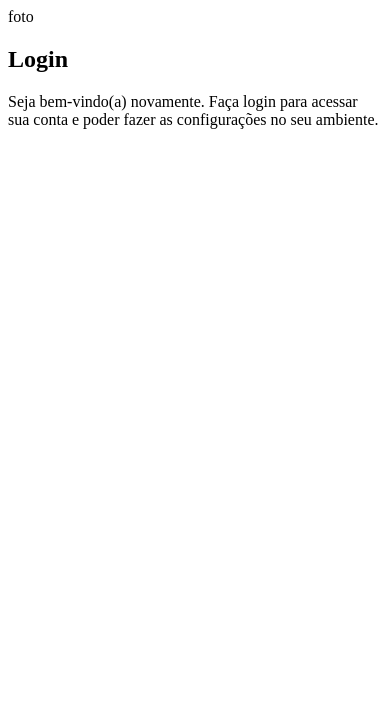
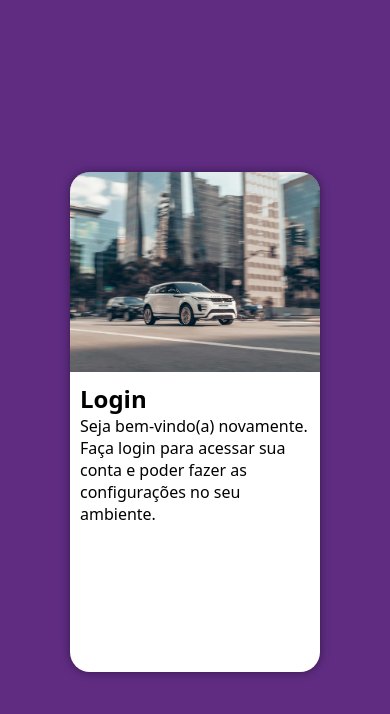
Before and after one commit to Raynerrafael/projeto-login, a plain HTML site: page index.html in a window 390 px wide. Drawn offline with Linux system fonts and the light colour scheme.

Commit message:
atualizei mobile first

```diff
--- a/estilos/style.css
+++ b/estilos/style.css
@@ -5,3 +5,50 @@
     verde: #40a09d
     Lilás: #5f2c82
 */
+
+* {
+    font-family: system-ui, -apple-system, BlinkMacSystemFont, 'Segoe UI', Roboto, Oxygen, Ubuntu, Cantarell, 'Open Sans', 'Helvetica Neue', sans-serif;
+    padding: 0px;
+    margin: 0px;
+    box-sizing: border-box;
+}
+
+body, html{
+    background-color:  #5f2c82;
+    height: 100vh;
+    width: 100vw;
+}
+
+main {
+    position: relative;
+    height: 100vh;
+    width: 100vw;
+}
+
+section#login {
+    position: absolute;
+    top: 50%;
+    left: 50%;
+    transform: translate(-50%, -50%);
+    overflow: hidden;
+
+    background-color: white;
+    width: 250px;
+    height: 500px;
+    border-radius: 20px;
+    box-shadow: 0px 0px 10px rgba(0, 0, 0, 0.451);
+
+}
+
+section#login > div#imagem {
+    display: block;
+    background: #5f2c82 url(../imagens/pexels-rodrigo-pederzini-102497840-10154903\ \(1\).jpg) no-repeat ;
+    background-size: cover;
+    background-position: left bottom;
+    height: 200px;
+}
+
+section#login > div#formulario {
+    display: block;
+    padding: 10px;
+}
--- a/index.html
+++ b/index.html
@@ -10,7 +10,7 @@
     <main>
         <section id="login">
             <div id="imagem">
-                foto
+
             </div>
             <div id="formulario">
                 <h1>Login</h1>
```
